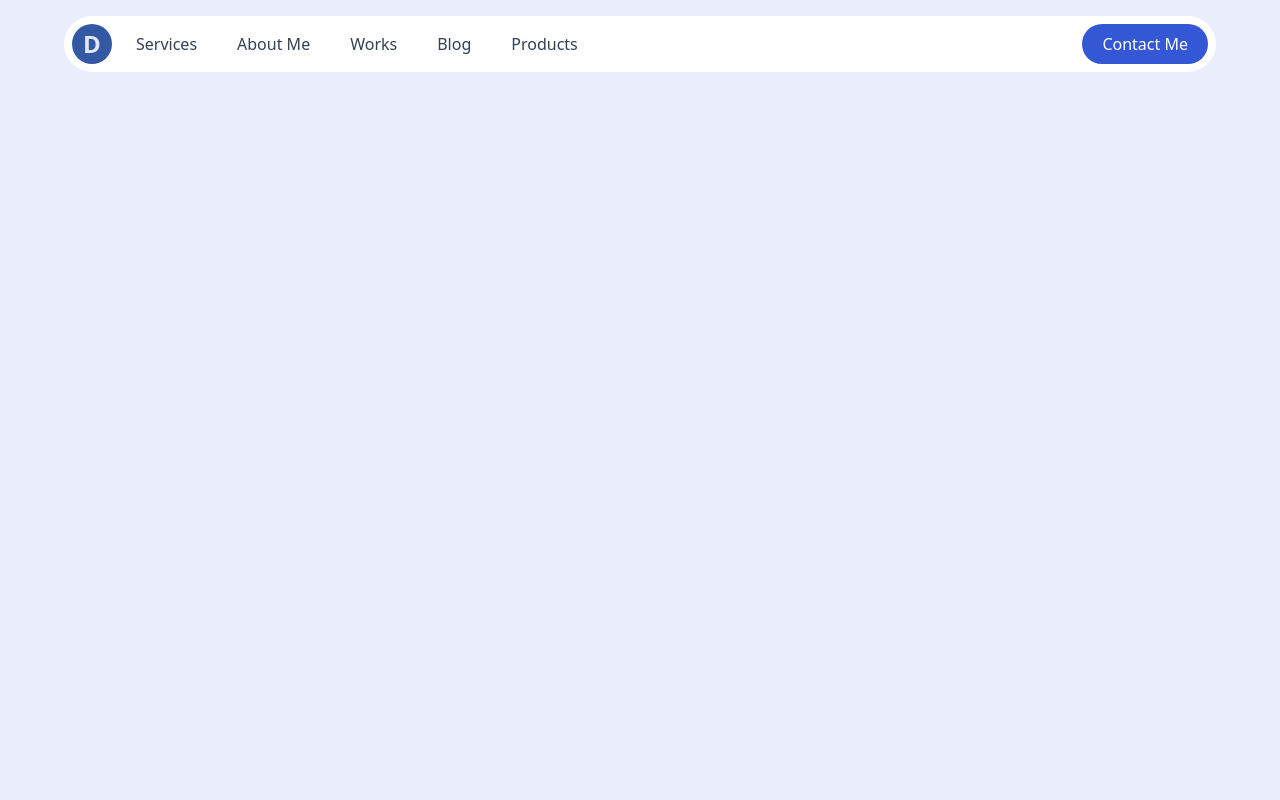
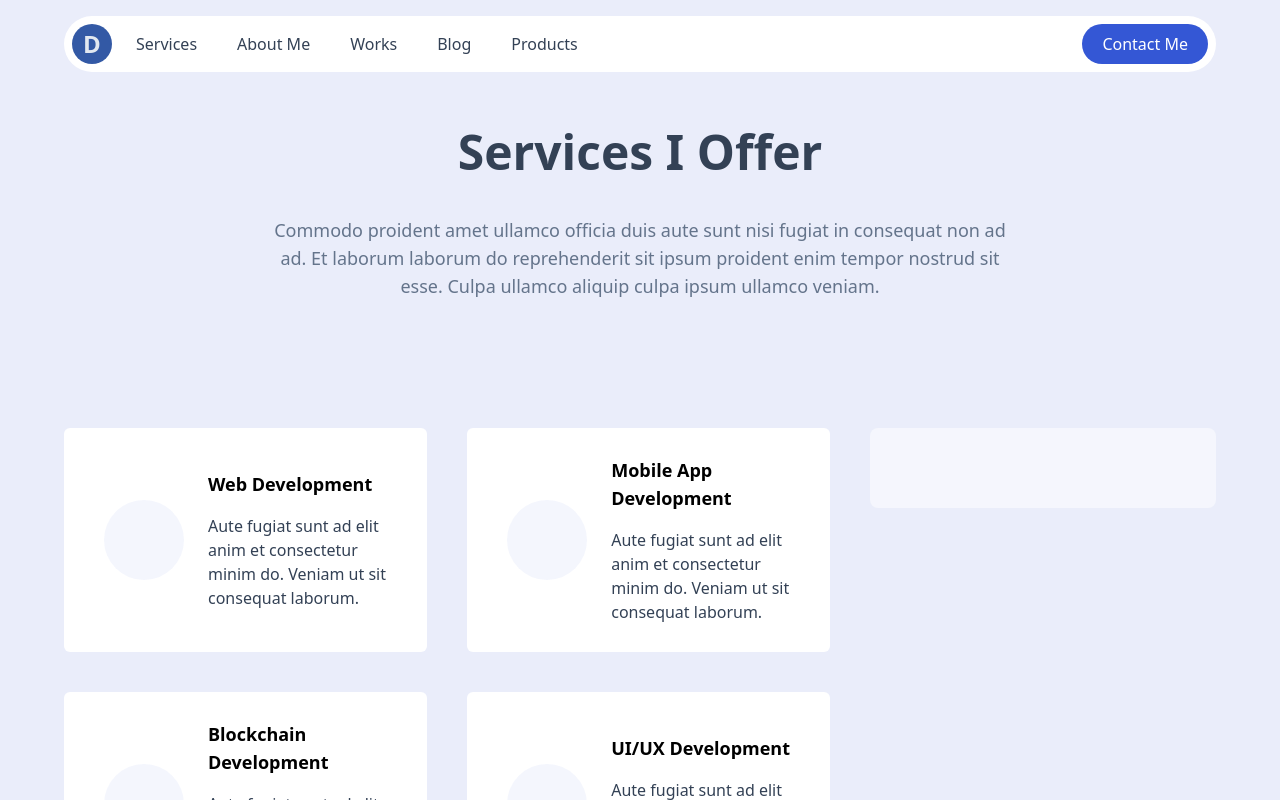
Before and after one commit to dasimems/portfolio-new, a Next.js app: page /services in a window 1280 px wide. Shown: the top 800 px of the page. Built offline with nearby package versions, Linux system fonts and the light colour scheme.

Commit message:
chores: added the service content section

```diff
--- a/components/pages/general/service/ServiceCard.jsx
+++ b/components/pages/general/service/ServiceCard.jsx
@@ -1,25 +1,29 @@
-const ServiceCard = ({className,Icon, title, col, description}) => {
-    return(
-        <div className={`p-2 rounded-md flex items-center justify-center bg-white ${className}`}>
+const ServiceCard = ({ className, Icon, title, col, description }) => {
+  return (
+    <div
+      className={`p-2 rounded-md flex items-center justify-center overflow-hidden bg-white ${className}`}
+    >
+      <div
+        className={`flex items-center w-full h-full flex-col text-center ${col
+          ? ""
+          : "md:flex-row md:text-left"} gap-6 px-8 py-5 bg-white rounded-md`}
+      >
+        <div className="w-[80px] shrink-0 h-[80px] rounded-full bg-primary-50 inline-flex items-center justify-center">
+          {Icon && typeof Icon !== "string" && <Icon />}
+        </div>
 
-            <div className={`flex items-center flex-col text-center ${col? "" : "md:flex-row md:text-left"} gap-6 px-8 py-5 bg-white rounded-md`}>
+        <div className="flex flex-col flex-1 gap-4">
+          <h2 className="text-lg font-bold">
+            {title}
+          </h2>
 
-                <div className="w-[80px] shrink-0 h-[80px] rounded-full bg-primary-50 inline-flex items-center justify-center">
+          <p className="text-slate-700">
+            {description}
+          </p>
+        </div>
+      </div>
+    </div>
+  );
+};
 
-                    {Icon && typeof(Icon) !== "string" && <Icon />}
-
-                </div>
-
-                <div className="flex flex-col flex-1 gap-4">
-                    <h2 className="text-lg font-bold">{title}</h2>
-
-                    <p className="text-slate-700">{description}</p>
-                </div>
-            </div>
-
-
-        </div>
-    )
-}
-
-export default ServiceCard
+export default ServiceCard;
--- /dev/null
+++ b/components/pages/service/Banner.jsx
@@ -0,0 +1,19 @@
+import PageContainer from "@/components/general/PageContainer";
+
+const Banner = () => {
+  return (
+    <PageContainer className="flex flex-col gap-10 py-32 items-center text-center justify-center">
+      <h1 className="text-xl sm:text-3xl md:text-5xl font-bold text-slate-700">
+        Services I Offer
+      </h1>
+      <p className="md:text-lg text-slate-500 max-w-[750px]">
+        Commodo proident amet ullamco officia duis aute sunt nisi fugiat in
+        consequat non ad ad. Et laborum laborum do reprehenderit sit ipsum
+        proident enim tempor nostrud sit esse. Culpa ullamco aliquip culpa ipsum
+        ullamco veniam.
+      </p>
+    </PageContainer>
+  );
+};
+
+export default Banner;
--- /dev/null
+++ b/components/pages/service/ServiceContent.jsx
@@ -0,0 +1,16 @@
+import PageContainer from "@/components/general/PageContainer";
+import { services } from "@/utils/general";
+import ServiceCard from "../general/service/ServiceCard";
+
+const ServiceContent = () => {
+  return (
+    <PageContainer className="flex items-start justify-between gap-10">
+      <div className="grid grid-cols-1 min-[1223px]:grid-cols-2 gap-10 flex-1">
+        {services.map((data, index) => <ServiceCard {...data} key={index} />)}
+      </div>
+      <div className="bg-[rgba(255,255,255,.5)] px-10 py-10 rounded-lg w-[50%] min-[1223px]:w-[30%] sticky max-h-[calc(100vh-80px)] top-[80px] hidden md:flex flex-col" />
+    </PageContainer>
+  );
+};
+
+export default ServiceContent;
--- a/pages/index.js
+++ b/pages/index.js
@@ -1,6 +1,6 @@
 import About from '@/components/pages/landing/About'
 import Banner from '@/components/pages/landing/Banner'
-import Conviction from '@/components/pages/landing/Conviction'
+import Conviction from '@/components/pages/general/Conviction'
 import Projects from '@/components/pages/landing/Projects'
 import Service from '@/components/pages/landing/Service'
 import WhyMe from '@/components/pages/landing/WhyMe'
--- a/pages/services.jsx
+++ b/pages/services.jsx
@@ -1,6 +1,18 @@
+import Conviction from "@/components/pages/general/Conviction"
+import Banner from "@/components/pages/service/Banner"
+import ServiceContent from "@/components/pages/service/ServiceContent"
+
 const Services = () => {
     return(
-        <></>
+        <>
+
+            <Banner />
+
+            <ServiceContent />
+
+            <Conviction />
+
+        </>
     )
 }
 
```
Also changed, not shown: components/pages/general/Conviction.jsx (renamed from components/pages/landing/Conviction.jsx).
